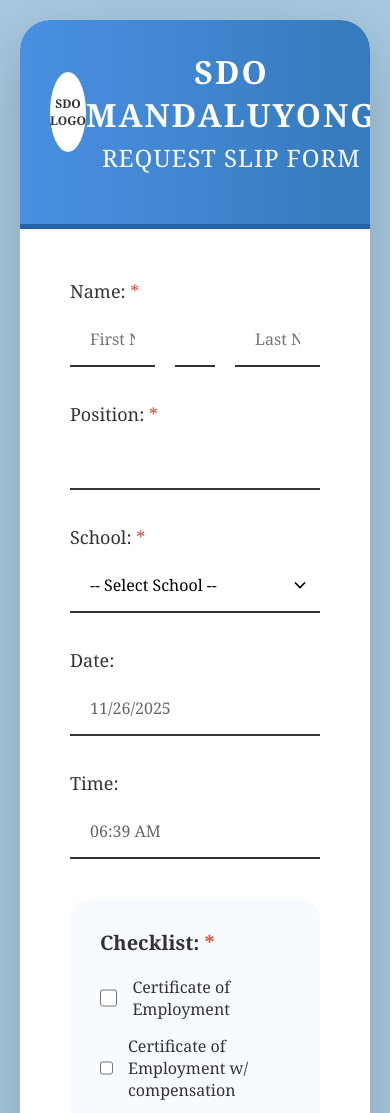
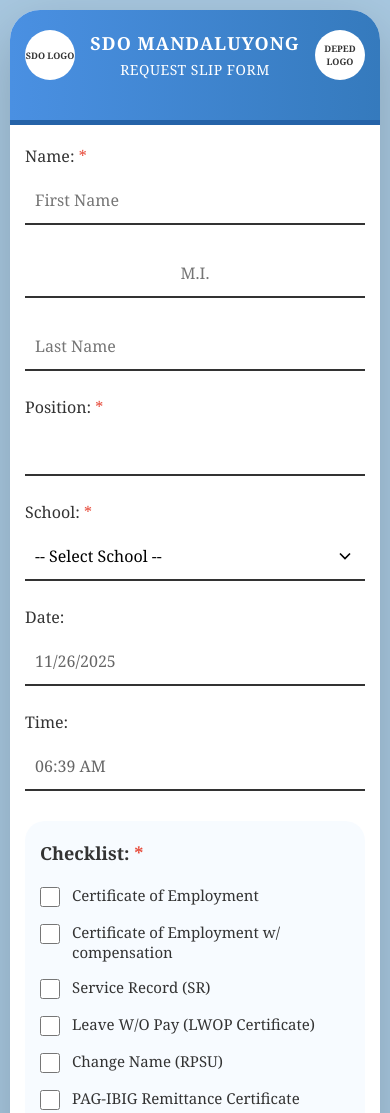
Before and after one commit to Jessin23/SDO-Mandaluyong, a plain HTML site: page index.html in a window 390 px wide. Shown: the top 1113 px of the page. Drawn offline with Linux system fonts and the light colour scheme.

```diff
--- a/index.html
+++ b/index.html
@@ -22,6 +22,13 @@
             padding: 20px;
         }
 
+        @media (max-width: 768px) {
+            body {
+                padding: 10px;
+                align-items: flex-start;
+            }
+        }
+
         .container {
             background: white;
             border-radius: 30px;
@@ -37,6 +44,12 @@
             text-align: center;
             position: relative;
             border-bottom: 5px solid #2563a8;
+        }
+
+        @media (max-width: 768px) {
+            .header {
+                padding: 20px 15px;
+            }
         }
 
         .header-logos {
@@ -57,6 +70,15 @@
             font-size: 12px;
             color: #333;
             font-weight: bold;
+            flex-shrink: 0;
+        }
+
+        @media (max-width: 768px) {
+            .logo-placeholder {
+                width: 50px;
+                height: 50px;
+                font-size: 9px;
+            }
         }
 
         .header h1 {
@@ -73,19 +95,74 @@
             letter-spacing: 1px;
         }
 
+        @media (max-width: 768px) {
+            .header h1 {
+                font-size: 20px;
+                letter-spacing: 1px;
+            }
+
+            .header h2 {
+                font-size: 16px;
+                letter-spacing: 0.5px;
+            }
+        }
+
+        @media (max-width: 480px) {
+            .header h1 {
+                font-size: 18px;
+            }
+
+            .header h2 {
+                font-size: 14px;
+            }
+        }
+
         .form-content {
             padding: 50px;
             background: rgba(255, 255, 255, 0.95);
+        }
+
+        @media (max-width: 768px) {
+            .form-content {
+                padding: 30px 20px;
+            }
+        }
+
+        @media (max-width: 480px) {
+            .form-content {
+                padding: 20px 15px;
+            }
         }
 
         .form-group {
             margin-bottom: 35px;
         }
 
+        @media (max-width: 768px) {
+            .form-group {
+                margin-bottom: 25px;
+            }
+        }
+
         .name-row {
             display: grid;
             grid-template-columns: 1fr 0.3fr 1fr;
             gap: 20px;
+        }
+
+        @media (max-width: 768px) {
+            .name-row {
+                grid-template-columns: 1fr;
+                gap: 0;
+            }
+
+            .name-row .name-group {
+                margin-bottom: 25px;
+            }
+
+            .name-row .name-group:last-child {
+                margin-bottom: 0;
+            }
         }
 
         .name-group {
@@ -100,6 +177,12 @@
             font-size: 18px;
         }
 
+        @media (max-width: 768px) {
+            label {
+                font-size: 16px;
+            }
+        }
+
         input[type="text"],
         select {
             width: 100%;
@@ -110,6 +193,13 @@
             font-size: 16px;
             font-family: 'Georgia', serif;
             transition: border-color 0.3s;
+        }
+
+        @media (max-width: 768px) {
+            input[type="text"],
+            select {
+                padding: 12px 10px;
+            }
         }
 
         input[type="text"]:focus,
@@ -135,10 +225,23 @@
             border-radius: 20px;
         }
 
+        @media (max-width: 768px) {
+            .documents-section {
+                padding: 20px 15px;
+                margin-top: 30px;
+            }
+        }
+
         .documents-section h3 {
             color: #333;
             margin-bottom: 20px;
             font-size: 20px;
+        }
+
+        @media (max-width: 768px) {
+            .documents-section h3 {
+                font-size: 18px;
+            }
         }
 
         .checkbox-group {
@@ -147,12 +250,28 @@
             margin-bottom: 15px;
         }
 
+        @media (max-width: 480px) {
+            .checkbox-group {
+                align-items: flex-start;
+            }
+        }
+
         input[type="checkbox"] {
             width: 22px;
             height: 22px;
             margin-right: 15px;
             cursor: pointer;
             border: 2px solid #333;
+            flex-shrink: 0;
+        }
+
+        @media (max-width: 768px) {
+            input[type="checkbox"] {
+                width: 20px;
+                height: 20px;
+                margin-right: 12px;
+                margin-top: 2px;
+            }
         }
 
         .checkbox-group label {
@@ -162,10 +281,22 @@
             font-size: 16px;
         }
 
+        @media (max-width: 768px) {
+            .checkbox-group label {
+                font-size: 15px;
+            }
+        }
+
         .sub-options {
             margin-left: 40px;
             margin-top: 10px;
             display: none;
+        }
+
+        @media (max-width: 768px) {
+            .sub-options {
+                margin-left: 32px;
+            }
         }
 
         .sub-options.active {
@@ -178,14 +309,33 @@
             margin-bottom: 10px;
         }
 
+        @media (max-width: 480px) {
+            .sub-checkbox-group {
+                align-items: flex-start;
+            }
+        }
+
         .sub-checkbox-group input[type="checkbox"] {
             width: 18px;
             height: 18px;
         }
 
+        @media (max-width: 768px) {
+            .sub-checkbox-group input[type="checkbox"] {
+                width: 16px;
+                height: 16px;
+            }
+        }
+
         .sub-checkbox-group label {
             font-size: 15px;
             color: #555;
+        }
+
+        @media (max-width: 768px) {
+            .sub-checkbox-group label {
+                font-size: 14px;
+            }
         }
 
         .submit-btn {
@@ -206,6 +356,13 @@
             font-family: 'Georgia', serif;
         }
 
+        @media (max-width: 768px) {
+            .submit-btn {
+                width: 100%;
+                max-width: 250px;
+            }
+        }
+
         .submit-btn:hover {
             background: #4a90e2;
             color: white;
@@ -224,6 +381,7 @@
             justify-content: center;
             align-items: center;
             z-index: 1000;
+            padding: 20px;
         }
 
         .modal.active {
@@ -236,14 +394,26 @@
             border-radius: 20px;
             text-align: center;
             max-width: 400px;
-            width: 90%;
+            width: 100%;
             box-shadow: 0 10px 40px rgba(0,0,0,0.3);
+        }
+
+        @media (max-width: 768px) {
+            .modal-content {
+                padding: 30px 20px;
+            }
         }
 
         .modal-content h2 {
             color: #333;
             margin-bottom: 20px;
             font-size: 24px;
+        }
+
+        @media (max-width: 768px) {
+            .modal-content h2 {
+                font-size: 20px;
+            }
         }
 
         .modal-content p {
@@ -253,10 +423,17 @@
             font-size: 16px;
         }
 
+        @media (max-width: 768px) {
+            .modal-content p {
+                font-size: 15px;
+            }
+        }
+
         .modal-buttons {
             display: flex;
             gap: 15px;
             justify-content: center;
+            flex-wrap: wrap;
         }
 
         .modal-btn {
@@ -269,6 +446,13 @@
             transition: all 0.3s;
             background: white;
             font-family: 'Georgia', serif;
+        }
+
+        @media (max-width: 768px) {
+            .modal-btn {
+                padding: 10px 25px;
+                font-size: 15px;
+            }
         }
 
         .btn-confirm {
```
